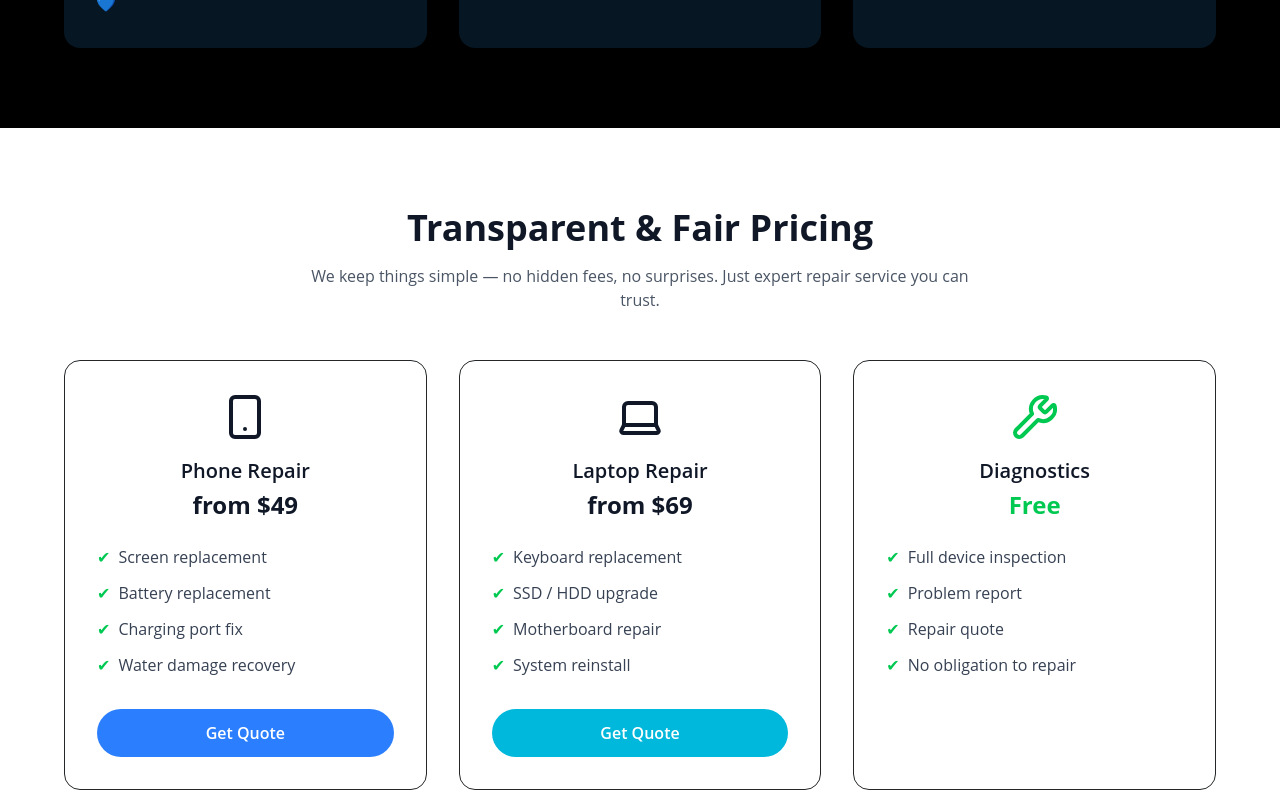
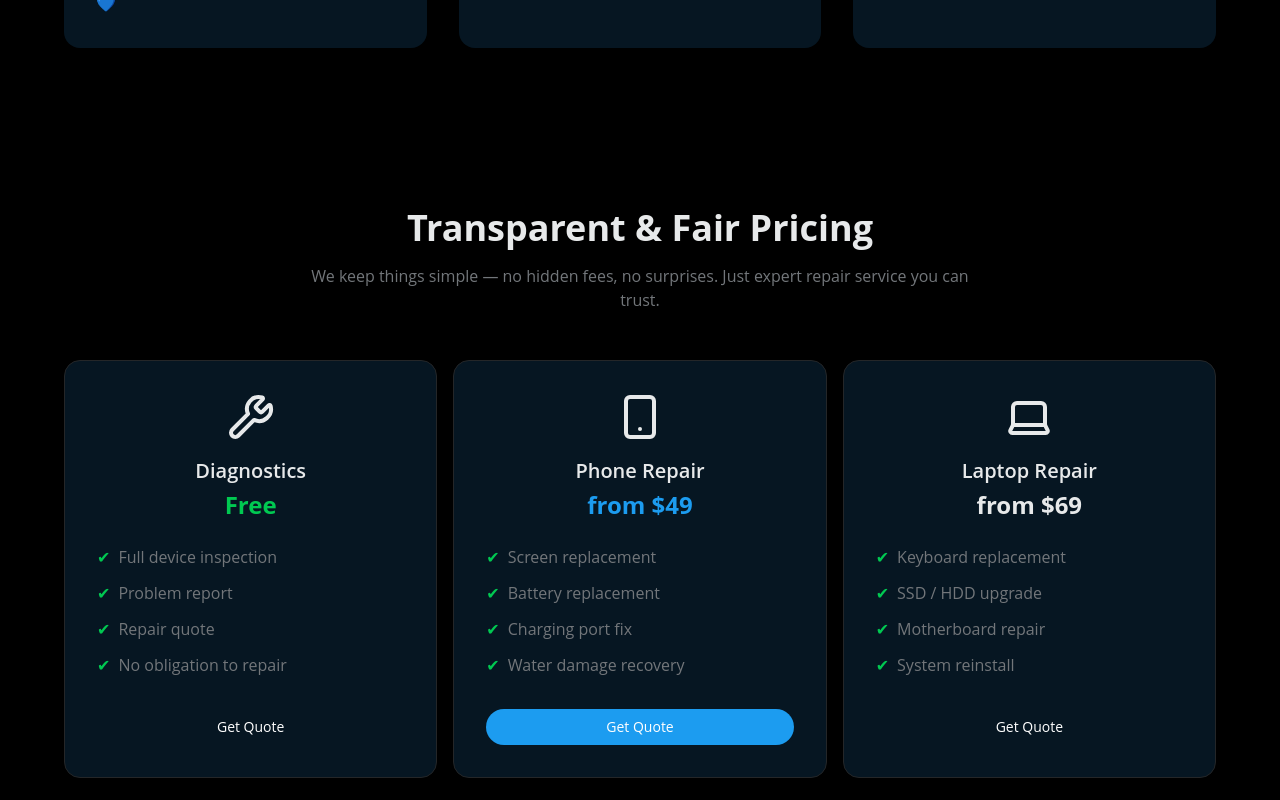
Before and after one commit to Gagun45/qafy-spa-frontend, a React (Vite) app: page / in a window 1280 px wide. Shown: the part 2860-3660 px from the top of the page. Built offline with nearby package versions, Linux system fonts and the light colour scheme.

Commit message:
prices design

```diff
--- a/src/components/Prices/Prices.tsx
+++ b/src/components/Prices/Prices.tsx
@@ -1,7 +1,20 @@
 import { motion } from "framer-motion";
 import { Wrench, Smartphone, Laptop } from "lucide-react";
+import { Button } from "../ui/button";
 
 const pricingPlans = [
+  {
+    title: "Diagnostics",
+    icon: Wrench,
+    price: "Free",
+    features: [
+      "Full device inspection",
+      "Problem report",
+      "Repair quote",
+      "No obligation to repair",
+    ],
+    accent: "green-500",
+  },
   {
     title: "Phone Repair",
     icon: Smartphone,
@@ -12,7 +25,7 @@ const pricingPlans = [
       "Charging port fix",
       "Water damage recovery",
     ],
-    accent: "blue",
+    accent: "primary",
   },
   {
     title: "Laptop Repair",
@@ -24,25 +37,13 @@ const pricingPlans = [
       "Motherboard repair",
       "System reinstall",
     ],
-    accent: "cyan",
-  },
-  {
-    title: "Diagnostics",
-    icon: Wrench,
-    price: "Free",
-    features: [
-      "Full device inspection",
-      "Problem report",
-      "Repair quote",
-      "No obligation to repair",
-    ],
-    accent: "green",
+    accent: "chart-3",
   },
 ];
 
 export default function Pricing() {
   return (
-    <section id="pricing" className="py-20 px-6 bg-white text-gray-900">
+    <section id="pricing" className="py-20 px-6">
       <div className="max-w-6xl mx-auto text-center mb-12">
         <motion.h2
           initial={{ opacity: 0, y: 20 }}
@@ -58,13 +59,14 @@ export default function Pricing() {
           whileInView={{ opacity: 1 }}
           viewport={{ once: true }}
           transition={{ delay: 0.2 }}
-          className="text-gray-600 max-w-2xl mx-auto"
+          className="text-muted-foreground max-w-2xl mx-auto"
         >
-          We keep things simple — no hidden fees, no surprises. Just expert repair service you can trust.
+          We keep things simple — no hidden fees, no surprises. Just expert
+          repair service you can trust.
         </motion.p>
       </div>
 
-      <div className="max-w-6xl mx-auto grid md:grid-cols-3 gap-8">
+      <div className="max-w-6xl mx-auto grid md:grid-cols-3 gap-4">
         {pricingPlans.map((plan, i) => (
           <motion.div
             key={i}
@@ -72,32 +74,33 @@ export default function Pricing() {
             whileInView={{ opacity: 1, y: 0 }}
             transition={{ duration: 0.6, delay: i * 0.2 }}
             viewport={{ once: true }}
-            className={`border rounded-2xl p-8 shadow-md hover:shadow-lg transition-all duration-300 hover:-translate-y-1`}
+            className={`border bg-accent rounded-2xl p-8 shadow-md hover:shadow-lg transition-all duration-300 hover:-translate-y-1`}
           >
             <div className="flex flex-col items-center mb-6">
-              <plan.icon
-                className={`w-12 h-12 text-${plan.accent}-500 mb-4`}
-              />
+              <plan.icon className={`w-12 h-12 text-${plan.accent}-500 mb-4`} />
               <h3 className="text-xl font-semibold mb-1">{plan.title}</h3>
-              <p className={`text-${plan.accent}-500 font-bold text-2xl`}>
+              <p className={`text-${plan.accent} font-bold text-2xl`}>
                 {plan.price}
               </p>
             </div>
 
             <ul className="text-left space-y-3 mb-8">
               {plan.features.map((feature, idx) => (
-                <li key={idx} className="flex items-center gap-2 text-gray-700">
+                <li
+                  key={idx}
+                  className="flex items-center gap-2 text-muted-foreground"
+                >
                   <span className="text-green-500">✔</span>
                   {feature}
                 </li>
               ))}
             </ul>
 
-            <button
-              className={`w-full py-3 rounded-xl bg-${plan.accent}-500 hover:bg-${plan.accent}-600 text-white font-semibold transition-colors`}
+            <Button
+              className={`w-full bg-${plan.accent} hover:bg-${plan.accent}`}
             >
               Get Quote
-            </button>
+            </Button>
           </motion.div>
         ))}
       </div>
```
